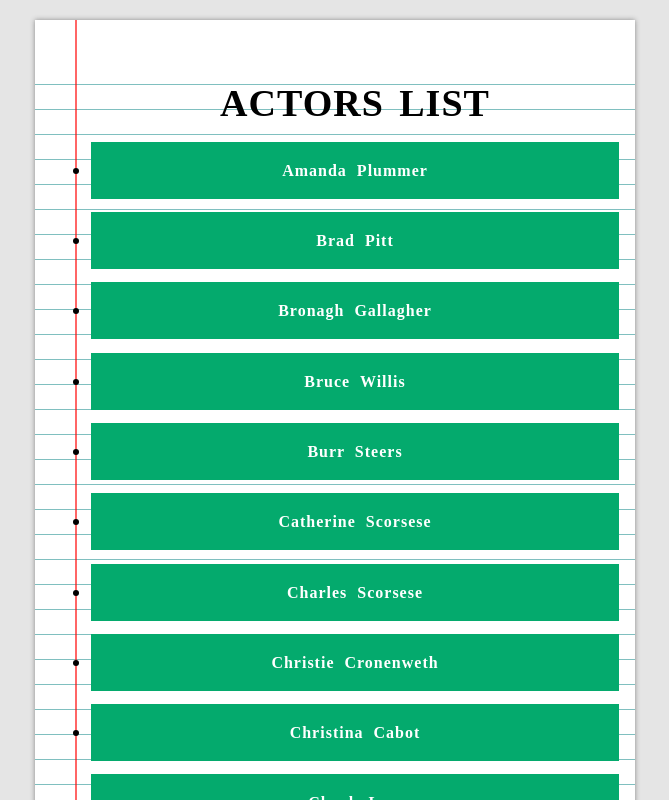
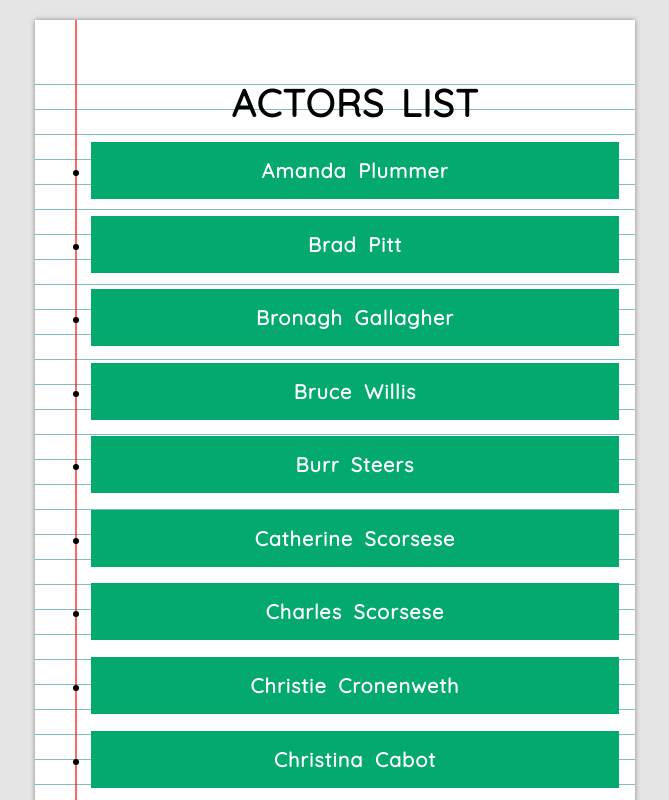
Before and after one commit to Maria-Lavinia/actorsList, a plain HTML site: page index.html in a window 1280 px wide. Shown: the top 800 px of the page, without its empty margins (305-974 px from the left). Drawn offline with Linux system fonts and the light colour scheme.

Commit message:
Add files via upload

```diff
--- a/style.css
+++ b/style.css
@@ -1,3 +1,5 @@
+@import url("https://fonts.googleapis.com/css2?family=Quicksand&display=swap");
+
 body {
   background-color: rgba(0, 0, 0, 0.1);
 }
@@ -43,6 +45,8 @@ body {
 
 h1 {
   text-align: center;
+  font-family: "Quicksand", sans-serif;
+  text-decoration: wavy;
 }
 
 h2 {
@@ -50,8 +54,10 @@ h2 {
   background-color: #04aa6d;
   color: white;
   padding: 16px;
-  font-size: 16px;
+  font-size: 20px;
   border: none;
+  font-family: "Quicksand", sans-serif;
+  margin-top: 10px;
 }
 
 /* The container <div> - needed to position the dropdown content */
@@ -73,9 +79,8 @@ h2 {
   max-width: 80%;
   text-align: center;
   box-shadow: 0px 8px 16px 0px rgba(0, 0, 0, 0.2);
+  font-family: "Quicksand", sans-serif;
 }
-
-/* .dropdown-content a:hover {background-color: #ddd;} */
 
 .show {
   display: none;
```
